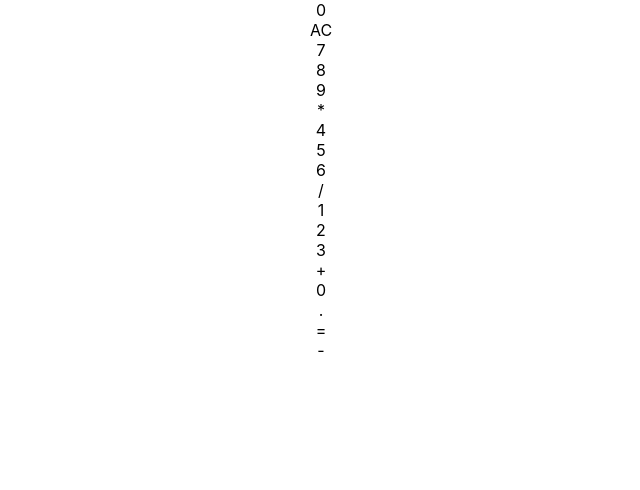
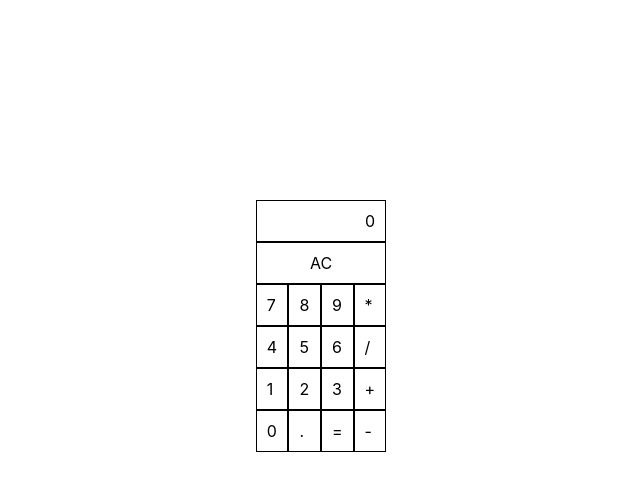
Before and after one commit to juniortimoteo18/react-javascript-calculator, a React (Create React App) app: page / in a window 1280 px wide. Shown: the top 490 px of the page, without its empty margins (319-959 px from the left). Built offline with nearby package versions, Linux system fonts and the light colour scheme.

Commit message:
Update App.css

```diff
--- a/src/App.css
+++ b/src/App.css
@@ -1,38 +1,27 @@
 .App {
+  margin-top: 200px;
+  display: flex;
+  justify-content: center;
+}
+
+.calculator {
+  display: grid;
+  grid-template-columns: 1fr 1fr 1fr 1fr;
+}
+
+.calculator > * {
+  border: 1px solid black;
+  padding: 10px;
+}
+
+.row {
+  grid-column: 1 / -1;
+}
+
+#display {
+  text-align: right;
+}
+
+#clear {
   text-align: center;
 }
-
-.App-logo {
-  height: 40vmin;
-  pointer-events: none;
-}
-
-@media (prefers-reduced-motion: no-preference) {
-  .App-logo {
-    animation: App-logo-spin infinite 20s linear;
-  }
-}
-
-.App-header {
-  background-color: #282c34;
-  min-height: 100vh;
-  display: flex;
-  flex-direction: column;
-  align-items: center;
-  justify-content: center;
-  font-size: calc(10px + 2vmin);
-  color: white;
-}
-
-.App-link {
-  color: #61dafb;
-}
-
-@keyframes App-logo-spin {
-  from {
-    transform: rotate(0deg);
-  }
-  to {
-    transform: rotate(360deg);
-  }
-}
```
